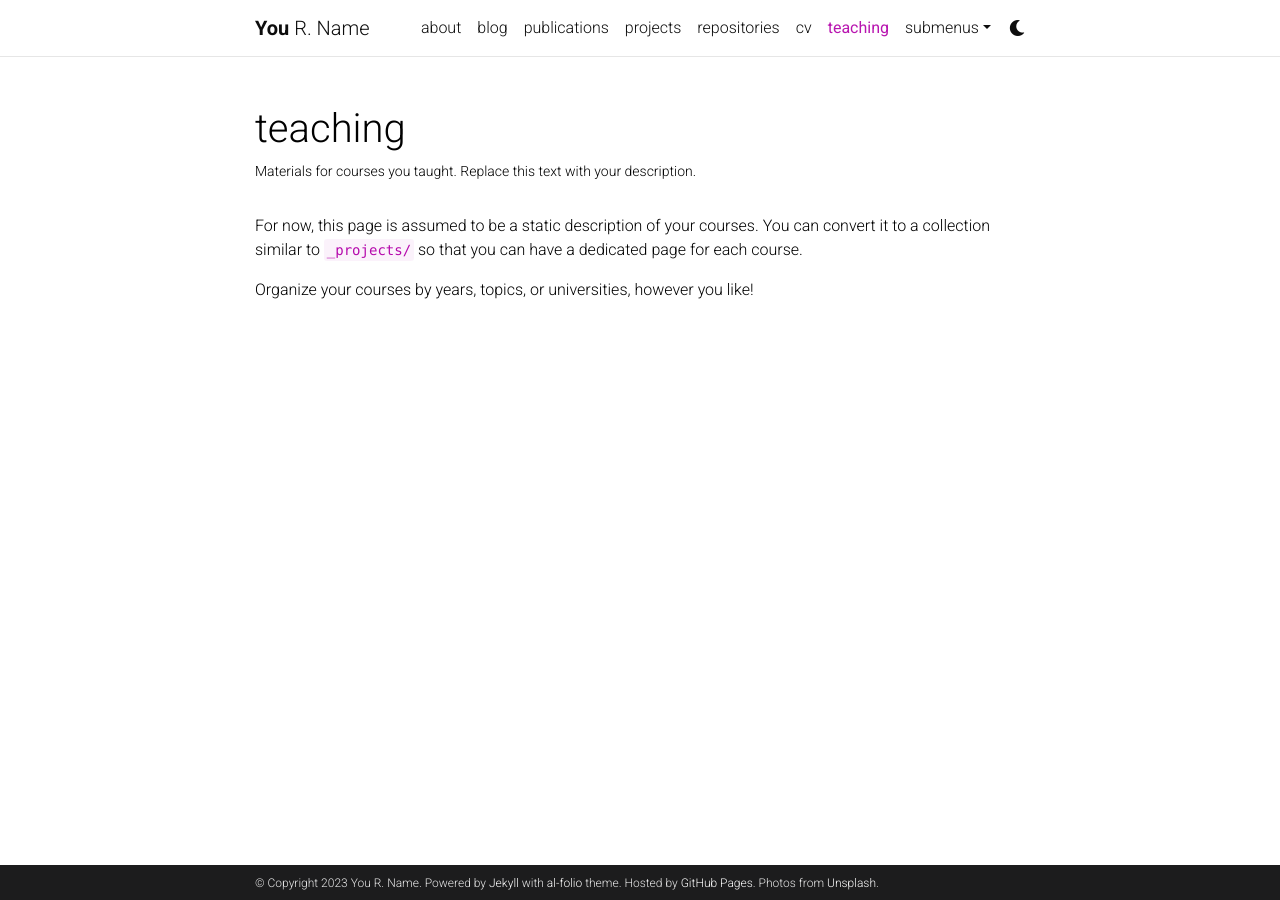
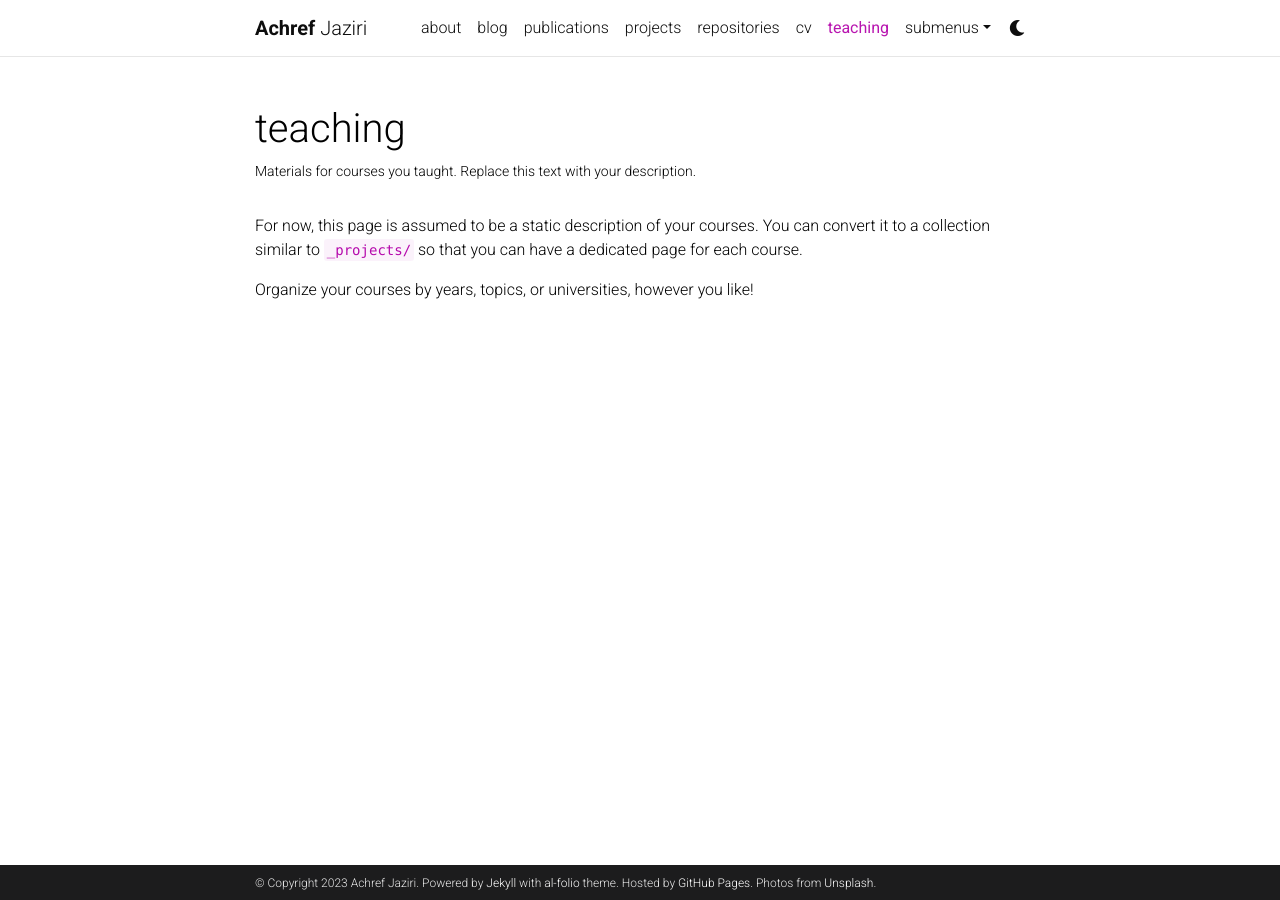
Before and after one commit to achrefjaziri/achrefjaziri.github.io, a Jekyll site: the page built from _pages/teaching.md, in a window 1280 px wide. Built offline with Jekyll 4.4.1, drawn with Linux system fonts in a browser that asks for light colours; comment, search, counter and statistics services are not loaded; a style sheet for code colours, icons or effects is not loaded.

Commit message:
Update _config.yml

```diff
--- a/_config.yml
+++ b/_config.yml
@@ -3,9 +3,9 @@
 # -----------------------------------------------------------------------------
 
 title: blank # the website title (if blank, full name will be used instead)
-first_name: You
-middle_name: R.
-last_name: Name
+first_name: Achref
+middle_name:
+last_name: Jaziri
 email: you@example.com
 description: > # the ">" symbol means to ignore newlines until "footer_text:"
   A simple, whitespace theme for academics. Based on [*folio](https://github.com/bogoli/-folio) design.
@@ -18,8 +18,8 @@
 lang: en # the language of your site (for example: en, fr, cn, ru, etc.)
 icon: ⚛️  # the emoji used as the favicon (alternatively, provide image name in /assets/img/)
 
-url: https://alshedivat.github.io # the base hostname & protocol for your site
-baseurl: /al-folio # the subpath of your site, e.g. /blog/
+url: https://achrefjaziri.github.io # the base hostname & protocol for your site
+baseurl:  # the subpath of your site, e.g. /blog/
 last_updated: false # set to true if you want to display last updated in the footer
 impressum_path:  # set to path to include impressum link in the footer, use the same path as permalink in a page, helps to conform with EU GDPR
 
```
